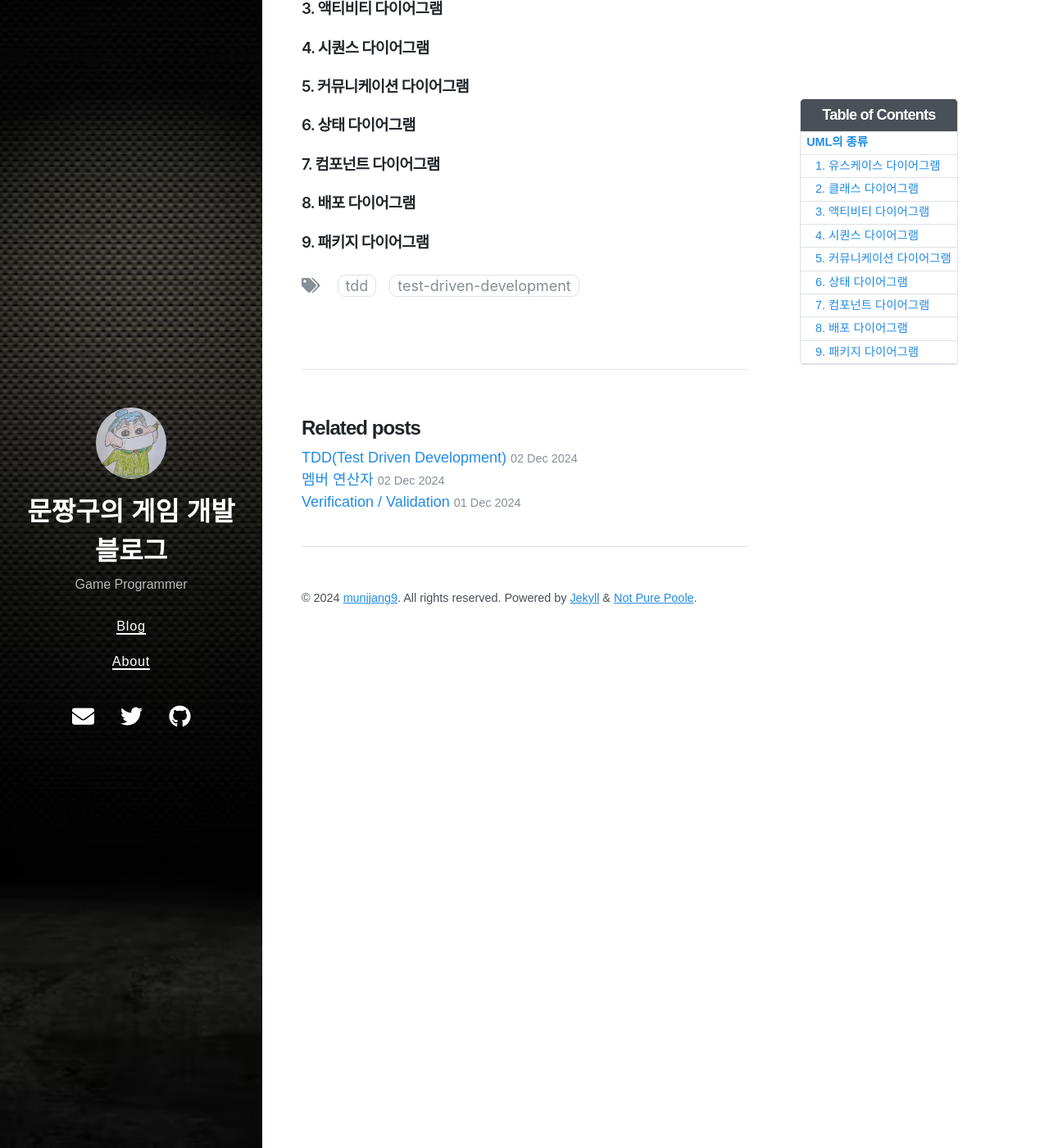
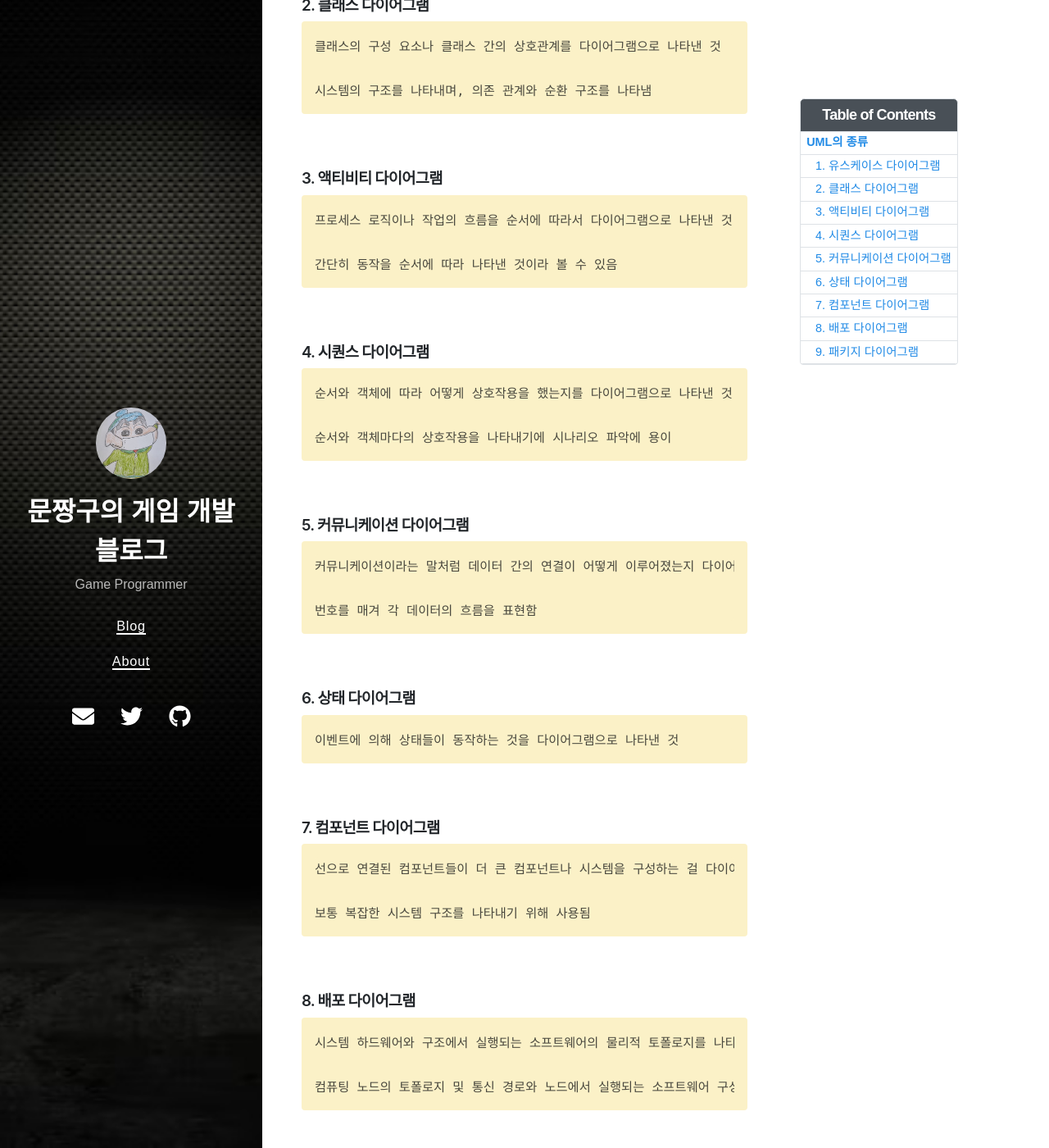
Before and after one commit to munjjang9/munjjang9.github.io, a Jekyll site: the page built from _posts/2024-12-03-todays-keywords-UML.md, in a window 1280 px wide and 1400 px high, scrolled down 1076 px. Shown: the whole window at 82% size. Built offline with Jekyll 4.4.1, drawn with Linux system fonts in a browser that asks for light colours; nearby versions of some CDN libraries; comment, search, counter and statistics services are not loaded; some of the changed text lies outside the part shown.

Commit message:
Update Post
Today's Keyword : UML
Image will be added later

```diff
--- a/_posts/2024-12-03-todays-keywords-UML.md
+++ b/_posts/2024-12-03-todays-keywords-UML.md
@@ -18,25 +18,27 @@ Unified Modeling Language. 통합 모델링 언어는 소프트웨어를 개발
 
 ## UML의 종류
 
-1. [유스케이스 다이어그램]()
+1. [유스케이스 다이어그램](https://munjjang9.github.io/keywords/2024/12/03/todays-keywords-UML/#1-%EC%9C%A0%EC%8A%A4%EC%BC%80%EC%9D%B4%EC%8A%A4-%EB%8B%A4%EC%9D%B4%EC%96%B4%EA%B7%B8%EB%9E%A8)
 
-2. [클래스 다이어그램]()
+2. [클래스 다이어그램](https://munjjang9.github.io/keywords/2024/12/03/todays-keywords-UML/#2-%ED%81%B4%EB%9E%98%EC%8A%A4-%EB%8B%A4%EC%9D%B4%EC%96%B4%EA%B7%B8%EB%9E%A8)
 
-3. [액티비티 다이어그램]()
+3. [액티비티 다이어그램](https://munjjang9.github.io/keywords/2024/12/03/todays-keywords-UML/#3-%EC%95%A1%ED%8B%B0%EB%B9%84%ED%8B%B0-%EB%8B%A4%EC%9D%B4%EC%96%B4%EA%B7%B8%EB%9E%A8)
 
-4. [시퀀스 다이어그램]()
+4. [시퀀스 다이어그램](https://munjjang9.github.io/keywords/2024/12/03/todays-keywords-UML/#4-%EC%8B%9C%ED%80%80%EC%8A%A4-%EB%8B%A4%EC%9D%B4%EC%96%B4%EA%B7%B8%EB%9E%A8)
 
-5. [커뮤니케이션 다이어그램]()
+5. [커뮤니케이션 다이어그램](https://munjjang9.github.io/keywords/2024/12/03/todays-keywords-UML/#5-%EC%BB%A4%EB%AE%A4%EB%8B%88%EC%BC%80%EC%9D%B4%EC%85%98-%EB%8B%A4%EC%9D%B4%EC%96%B4%EA%B7%B8%EB%9E%A8)
 
-6. [상태 다이어그램]()
+6. [상태 다이어그램](https://munjjang9.github.io/keywords/2024/12/03/todays-keywords-UML/#6-%EC%83%81%ED%83%9C-%EB%8B%A4%EC%9D%B4%EC%96%B4%EA%B7%B8%EB%9E%A8)
 
-7. [컴포넌트 다이어그램]()
+7. [컴포넌트 다이어그램](https://munjjang9.github.io/keywords/2024/12/03/todays-keywords-UML/#7-%EC%BB%B4%ED%8F%AC%EB%84%8C%ED%8A%B8-%EB%8B%A4%EC%9D%B4%EC%96%B4%EA%B7%B8%EB%9E%A8)
 
-8. [배포 다이어그램]()
+8. [배포 다이어그램](https://munjjang9.github.io/keywords/2024/12/03/todays-keywords-UML/#8-%EB%B0%B0%ED%8F%AC-%EB%8B%A4%EC%9D%B4%EC%96%B4%EA%B7%B8%EB%9E%A8)
 
-9. [패키지 다이어그램]()
+9. [패키지 다이어그램](https://munjjang9.github.io/keywords/2024/12/03/todays-keywords-UML/#9-%ED%8C%A8%ED%82%A4%EC%A7%80-%EB%8B%A4%EC%9D%B4%EC%96%B4%EA%B7%B8%EB%9E%A8)
 
 <br>
+
+<!-- 이미지 넣기 -->
 
 ### 1. 유스케이스 다이어그램
 
@@ -44,32 +46,56 @@ Unified Modeling Language. 통합 모델링 언어는 소프트웨어를 개발
 
     사용자의 관점에서 시스템과 관련된 요소를 보여줌
 
+<br>
+
 ### 2. 클래스 다이어그램
+    클래스의 구성 요소나 클래스 간의 상호관계를 다이어그램으로 나타낸 것
 
+    시스템의 구조를 나타내며, 의존 관계와 순환 구조를 나타냄
 
+<br>
 
 ### 3. 액티비티 다이어그램
+    프로세스 로직이나 작업의 흐름을 순서에 따라서 다이어그램으로 나타낸 것
 
+    간단히 동작을 순서에 따라 나타낸 것이라 볼 수 있음
 
+<br>
 
 ### 4. 시퀀스 다이어그램
+    순서와 객체에 따라 어떻게 상호작용을 했는지를 다이어그램으로 나타낸 것
 
+    순서와 객체마다의 상호작용을 나타내기에 시나리오 파악에 용이
 
+<br>
 
 ### 5. 커뮤니케이션 다이어그램
+    커뮤니케이션이라는 말처럼 데이터 간의 연결이 어떻게 이루어졌는지 다이어그램으로 나타낸 것
 
+    번호를 매겨 각 데이터의 흐름을 표현함
 
+<br>
 
 ### 6. 상태 다이어그램
+    이벤트에 의해 상태들이 동작하는 것을 다이어그램으로 나타낸 것
 
-
+<br>
 
 ### 7. 컴포넌트 다이어그램
+    선으로 연결된 컴포넌트들이 더 큰 컴포넌트나 시스템을 구성하는 걸 다이어그램으로 나타낸 것
 
+    보통 복잡한 시스템 구조를 나타내기 위해 사용됨
 
+<br>
 
 ### 8. 배포 다이어그램
+    시스템 하드웨어와 구조에서 실행되는 소프트웨어의 물리적 토폴로지를 나타내는 다이어그램
 
+    컴퓨팅 노드의 토폴로지 및 통신 경로와 노드에서 실행되는 소프트웨어 구성 요소를 표시함
 
+<br>
 
 ### 9. 패키지 다이어그램
+    유스케이스, 클래스 같은 요소들을 패키지 단위로 묶어 그룹화하여 관계를 나타내는 다이어그램
+
+<br>
```
